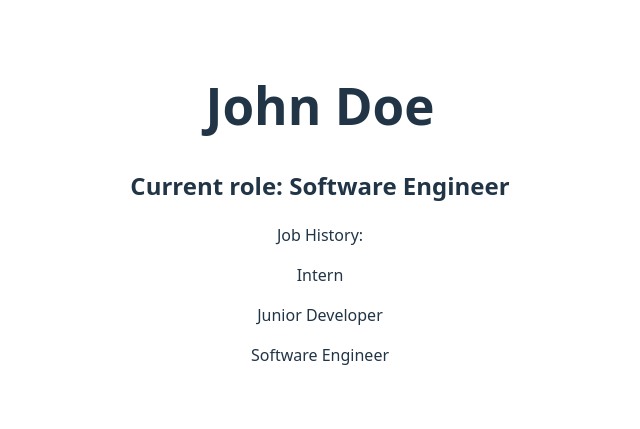
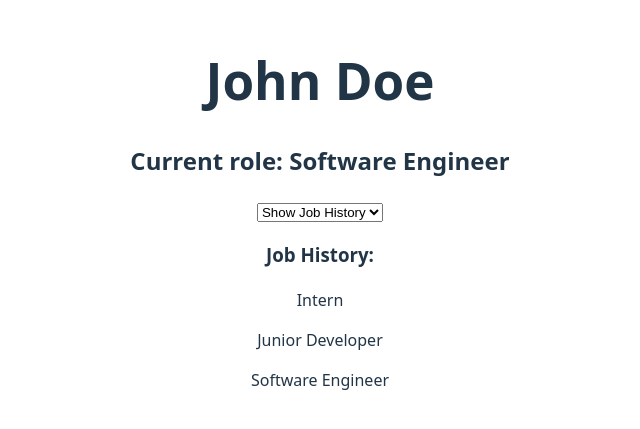
Before and after one commit to RobFyd/react-and-typescript, a React (Vite) app in the folder react-and-typescript/: page / in a window 1280 px wide. Shown: the part 187-616 px from the top of the page, without its empty margins (320-960 px from the left). Built offline with nearby package versions, Linux system fonts and the light colour scheme.

Commit message:
feat: add toggle functionality for job history display in CV component

```diff
--- a/react-and-typescript/src/CV.tsx
+++ b/react-and-typescript/src/CV.tsx
@@ -1,3 +1,5 @@
+import { useState } from "react";
+
 interface CVProps {
     name: string;
     currentRole: string;
@@ -6,6 +8,8 @@ interface CVProps {
 }
 
 export function CV({ name, currentRole, jobHistory }: CVProps) {
+    const [showJobHistory, setShowJobHistory] = useState<boolean>(true);
+
     const jsxFragment: React.ReactNode = <h2>Current role: {currentRole}</h2>
 
     return (
@@ -13,10 +17,20 @@ export function CV({ name, currentRole, jobHistory }: CVProps) {
             <h1>{name}</h1>
             {jsxFragment}
 
-            <p>Job History:</p>
-            {jobHistory.map((job, index) => {
-                return <p key={index}>{job}</p>
-            })}
+            <select onChange={(e) => {
+                const shouldShowHistory = e.target.value === "show";
+                setShowJobHistory(shouldShowHistory);
+            }}>
+                <option value="show">Show Job History</option>
+                <option value="hide">Hide Job History</option>
+            </select>
+
+            {showJobHistory && (<>
+                <h3>Job History:</h3>
+                {jobHistory.map((job, index) => {
+                    return <p key={index}>{job}</p>
+                })}
+            </>)}
         </>
     )
 }
```
